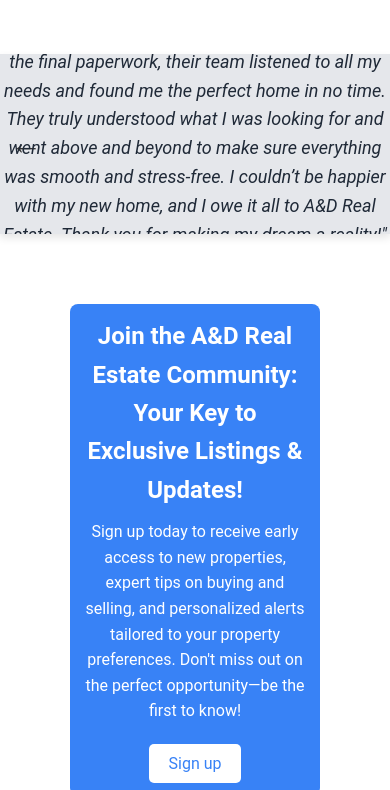
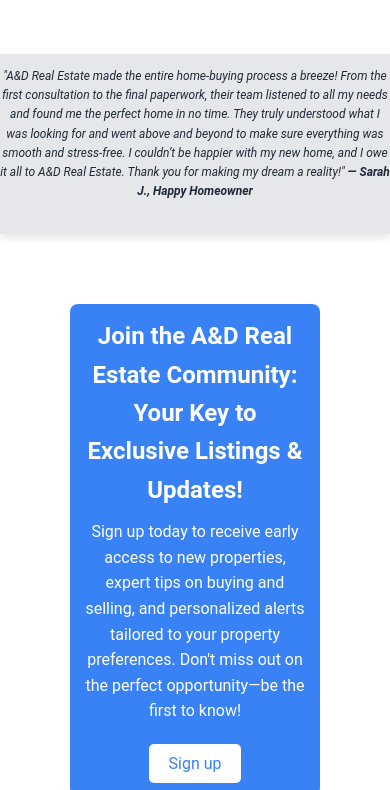
Before and after one commit to Blanka1995/Landing-Page-Project, a plain HTML site: page index.html in a window 390 px wide. Shown: the part 2779-3569 px from the top of the page. Drawn offline with Linux system fonts and the light colour scheme.

Commit message:
Modify html and css Feedback card Get rid off arrow and fix text not shrinking when responsive Add media queries for Feedback card

```diff
--- a/index.html
+++ b/index.html
@@ -40,12 +40,6 @@
             <img src="Images/pexels-alex-qian-1180283-2343465.jpg" alt="Image of a living room" title="Cozy"></img>
         </section>
         <section class="feedback-card">
-            <!-- Radio inputs for selecting testimonials -->
-            <input type="radio" id="testimonial-1" name="testimonial" checked>
-
-            <!-- Label triggers (styled as arrows) -->
-            <label for="testimonial-1" class="arrow arrow-left">&larr;</label>
-
             <!-- Testimonials -->
             <p class="testimonial-1">
                 "A&D Real Estate made the entire home-buying process a breeze! From the first consultation to the final paperwork, their team listened to all my needs and found me the perfect home in no time. They truly understood what I was looking for and went above and beyond to make sure everything was smooth and stress-free. I couldn’t be happier with my new home, and I owe it all to A&D Real Estate. Thank you for making my dream a reality!"
--- a/style.css
+++ b/style.css
@@ -152,39 +152,7 @@
     color: #1f2937;
     margin-bottom: 20px;
     text-align: center;
-    opacity: 0;
     position: absolute;
-    transition: opacity 0.5s ease-in-out;
-}
-
-/* Styling to show the first paragraph */
-#testimonial-1:checked ~ .testimonial-1 {
-    opacity: 1;
-}
-
-/* Hide radio buttons */
-input[type="radio"] {
-    display: none;
-}
-
-/* Style the arrows */
-.arrow {
-    font-size: 2rem;
-    color: #333;
-    cursor: pointer;
-    position: absolute;
-    top: 50%;
-    transform: translateY(-50%);
-}
-
-/* Left arrow */
-.arrow-left {
-    left: 10px;
-}
-
-/* Right arrow */
-.arrow-right {
-    right: 10px;
 }
 
 /* Style the names and roles */
@@ -262,4 +230,22 @@
         max-width: 100%;
         margin-top: 20px;
     }
+    @media (max-width: 1200px) {
+        .feedback-card p {
+            font-size: 16px;
+        }
+    }
+
+    @media (max-width: 768px) {
+        .feedback-card p {
+            font-size: 14px;
+        }
+    }
+
+    @media (max-width: 480px) {
+        .feedback-card p {
+            font-size: 12px;
+        }
+    }
+
 }
```
